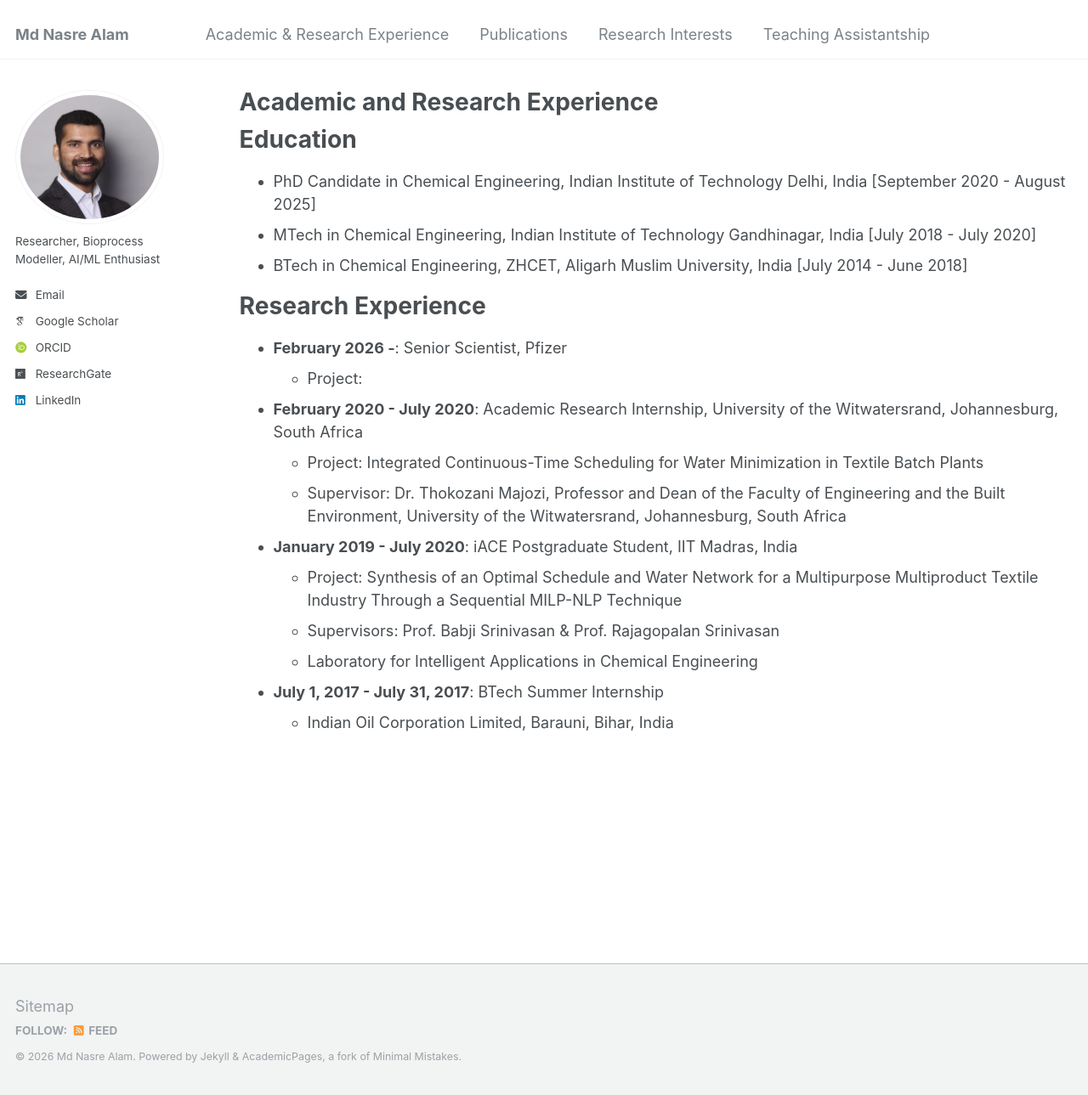
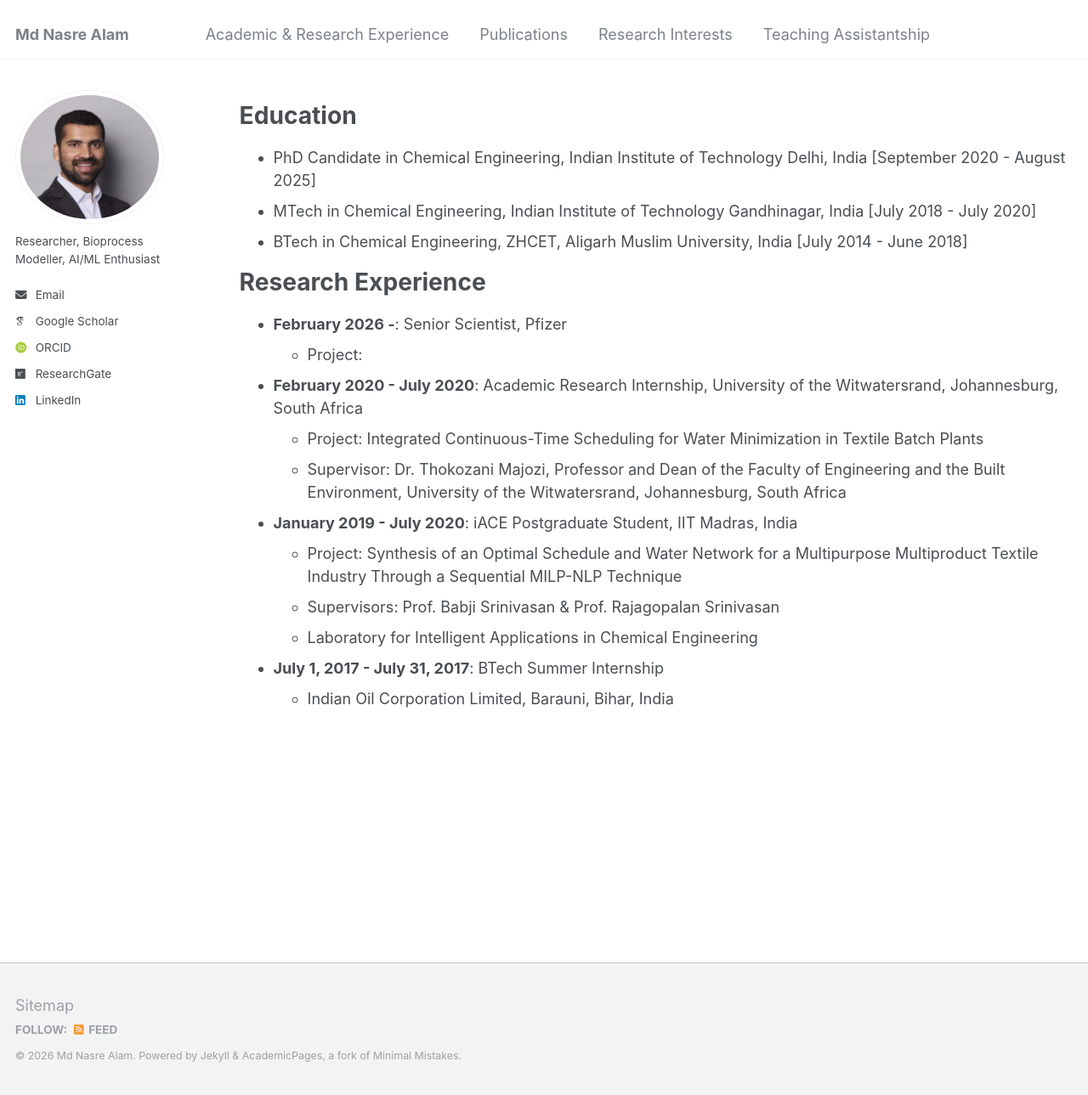
Before and after one commit to mdnasreiit/mdnasreiit.github.io, a Jekyll site: the page built from _pages/cv.md, in a window 1280 px wide and 1289 px high. Shown: the whole window at 85% size. Built offline with Jekyll 4.4.1, drawn with Linux system fonts in a browser that asks for light colours; some web fonts are replaced; part of the change alters nothing that is shown.

Commit message:
Fix title formatting in cv.md

```diff
--- a/_pages/cv.md
+++ b/_pages/cv.md
@@ -1,6 +1,6 @@
 ---
 layout: archive
-title: "Academic and Research Experience"
+#title: "Academic and Research Experience"
 permalink: /academic-and-research-experience/
 author_profile: true
 redirect_from:
```
